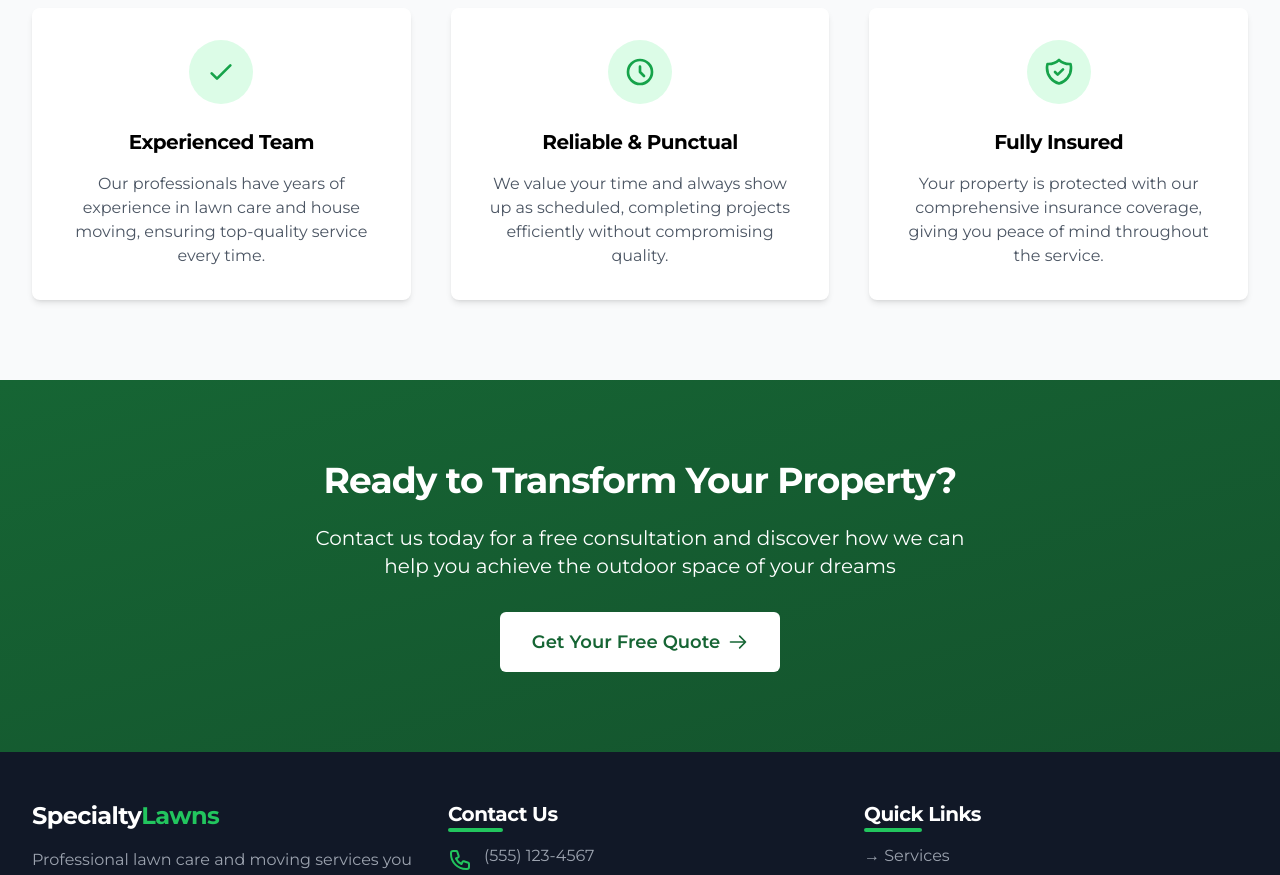
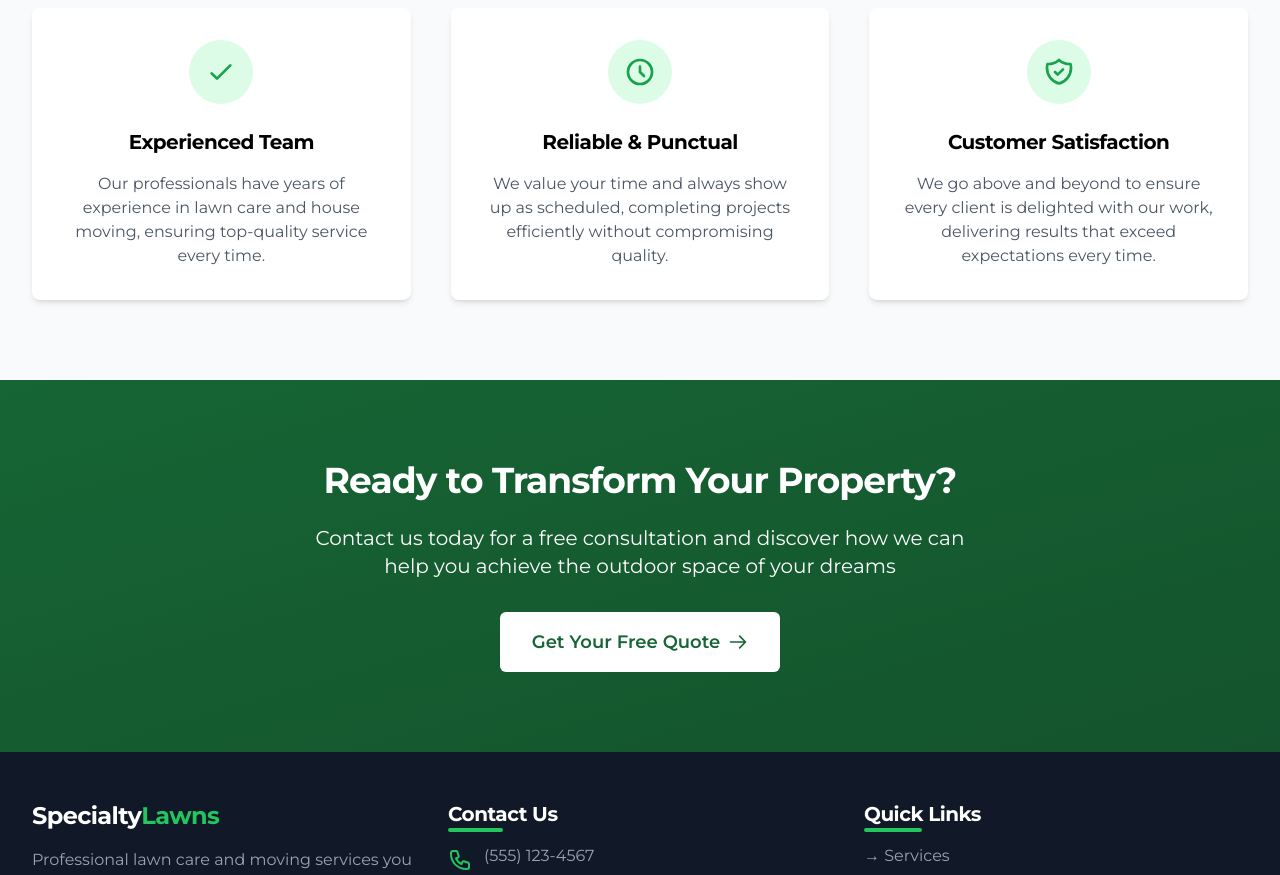
Before and after one commit to harguun7474/drift-sites, a Next.js app: page / in a window 1280 px wide. Shown: the part 1980-2855 px from the top of the page. Built offline with nearby package versions, Linux system fonts and the light colour scheme.

Commit message:
Replace 'Fully Insured' with 'Customer Satisfaction' in Why Choose Us section

```diff
--- a/app/page.tsx
+++ b/app/page.tsx
@@ -249,8 +249,8 @@ export default function Home() {
                   <path strokeLinecap="round" strokeLinejoin="round" strokeWidth={2} d="M9 12l2 2 4-4m5.618-4.016A11.955 11.955 0 0112 2.944a11.955 11.955 0 01-8.618 3.04A12.02 12.02 0 003 9c0 5.591 3.824 10.29 9 11.622 5.176-1.332 9-6.03 9-11.622 0-1.042-.133-2.052-.382-3.016z" />
                 </svg>
               </div>
-              <h3 className="text-xl font-bold mb-4 text-center">Fully Insured</h3>
-              <p className="text-gray-600 text-center">Your property is protected with our comprehensive insurance coverage, giving you peace of mind throughout the service.</p>
+              <h3 className="text-xl font-bold mb-4 text-center">Customer Satisfaction</h3>
+              <p className="text-gray-600 text-center">We go above and beyond to ensure every client is delighted with our work, delivering results that exceed expectations every time.</p>
             </div>
           </div>
         </div>
```
